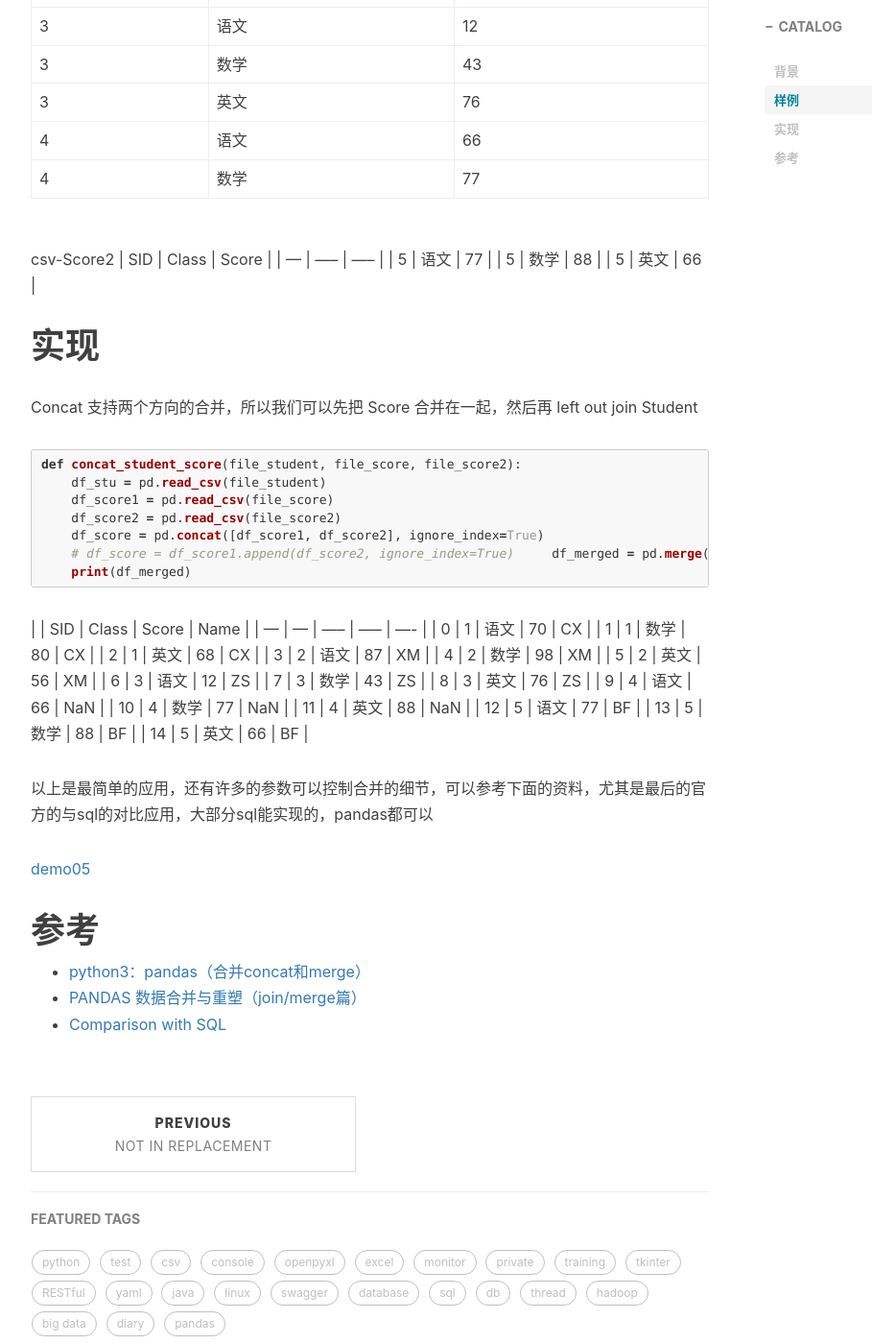
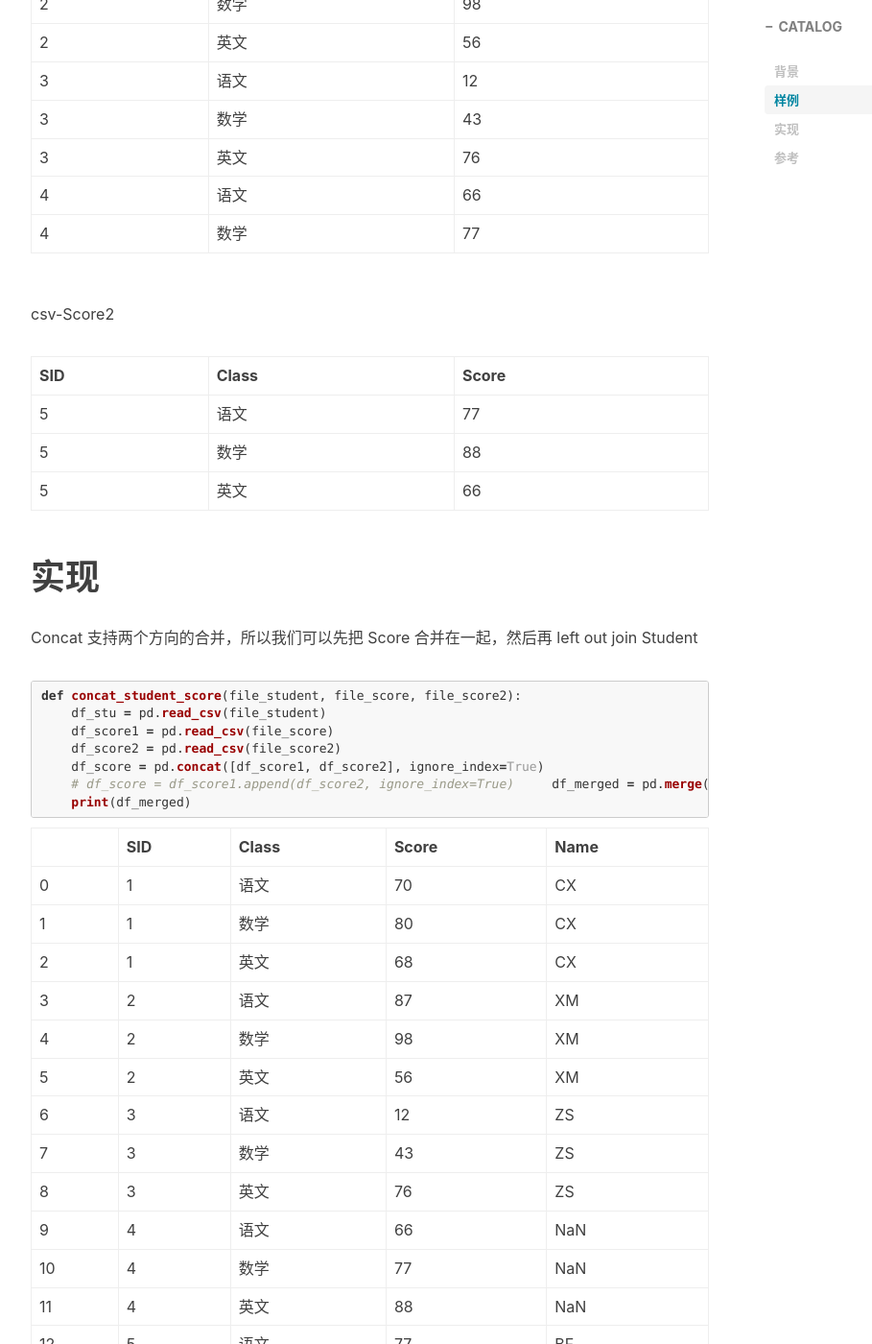
Before and after one commit to bearfly1990/bearfly.github.io, a Jekyll site: the page built from _posts/2020/05/2020-05-10-PandasMerge.md, in a window 1280 px wide and 1400 px high, scrolled down 1460 px. Shown: the whole window at 96% size, without its empty margins (233-1142 px from the left). Built offline with Jekyll 4.4.1, drawn with Linux system fonts in a browser that asks for light colours; nearby versions of some CDN libraries; comment, search, counter and statistics services are not loaded; some of the changed text lies outside the part shown.

Commit message:
fix table issue

````diff
--- a/_posts/2020/05/2020-05-10-PandasMerge.md
+++ b/_posts/2020/05/2020-05-10-PandasMerge.md
@@ -18,6 +18,7 @@ tags:
 # 样例
 
 以下面简单的例子为例,有下面三个文件， 想要数据合并到一起。
+
 csv-Student
 
 | id  | name |
@@ -44,8 +45,9 @@ csv-Score
 | 4   | 数学  | 77    |
 
 csv-Score2
+
 | SID | Class | Score |
-| --- | ----- | ----- |
+| --- | --- | --- |
 | 5 | 语文 | 77 |
 | 5 | 数学 | 88 |
 | 5 | 英文 | 66 |
@@ -64,6 +66,7 @@ def concat_student_score(file_student, file_score, file_score2):
     df_merged = pd.merge(df_score, df_stu, how='outer', on=['SID'])
     print(df_merged)
 ```
+
 |     | SID | Class | Score | Name |
 | --- | --- | ----- | ----- | ---- |
 | 0   | 1   | 语文  | 70    | CX   |
@@ -82,12 +85,12 @@ def concat_student_score(file_student, file_score, file_score2):
 | 13  | 5   | 数学  | 88    | BF   |
 | 14  | 5   | 英文  | 66    | BF   |
 
-以上是最简单的应用，还有许多的参数可以控制合并的细节，可以参考下面的资料，尤其是最后的官方的与sql的对比应用，大部分sql能实现的，pandas都可以
+以上是最简单的应用，还有许多的参数可以控制合并的细节，可以参考下面的资料，尤其是最后的官方的与 sql 的对比应用，大部分 sql 能实现的，pandas 都可以
 
 [demo05](https://github.com/bearfly1990/PowerScript/tree/master/Python3/pandas/demo05_merge_df)
 
 # 参考
 
-- [python3：pandas（合并concat和merge）](https://blog.csdn.net/sunshine_lyn/article/details/81535529)
-- [PANDAS 数据合并与重塑（join/merge篇）](https://www.cnblogs.com/bigshow1949/p/7016235.html)
+- [python3：pandas（合并 concat 和 merge）](https://blog.csdn.net/sunshine_lyn/article/details/81535529)
+- [PANDAS 数据合并与重塑（join/merge 篇）](https://www.cnblogs.com/bigshow1949/p/7016235.html)
 - [Comparison with SQL](https://pandas.pydata.org/pandas-docs/stable/getting_started/comparison/comparison_with_sql.html)
````
